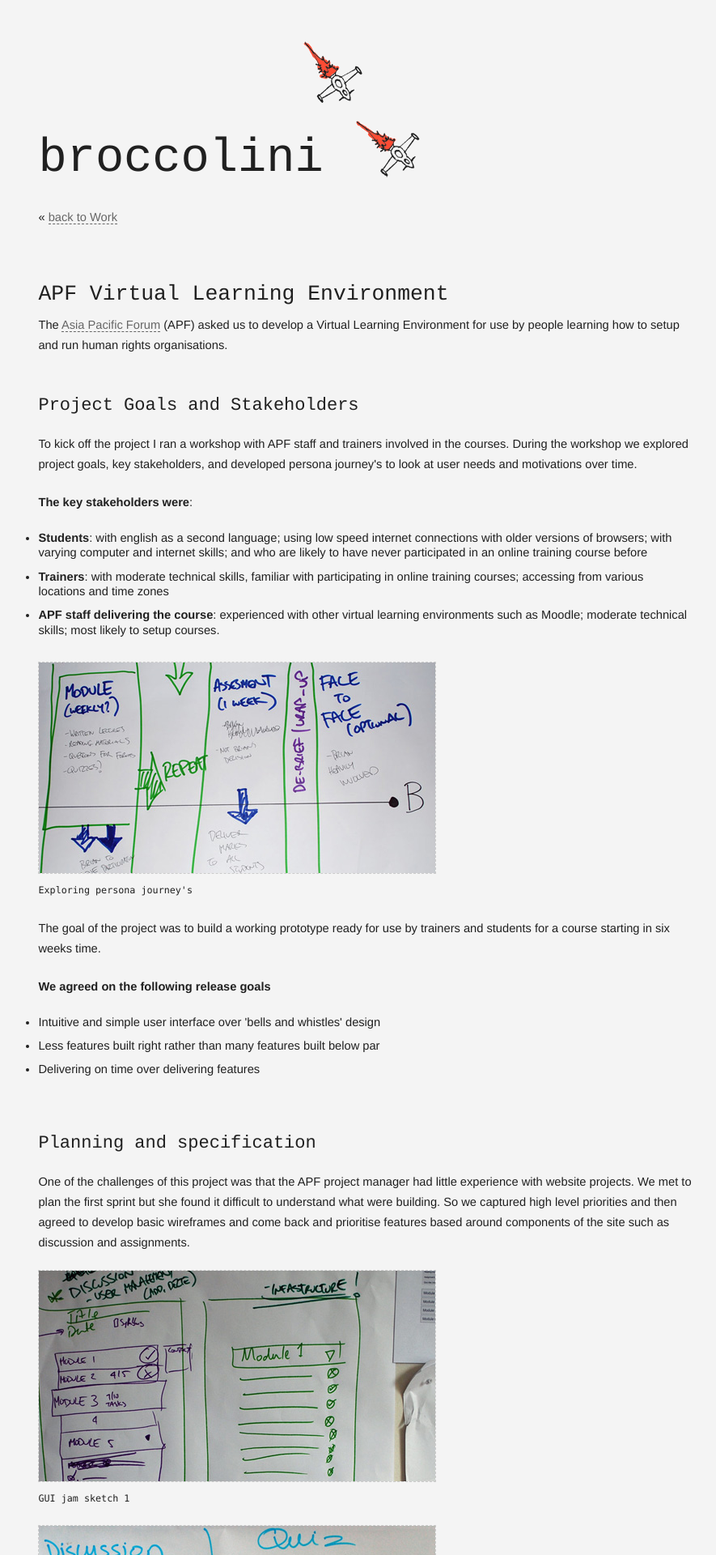
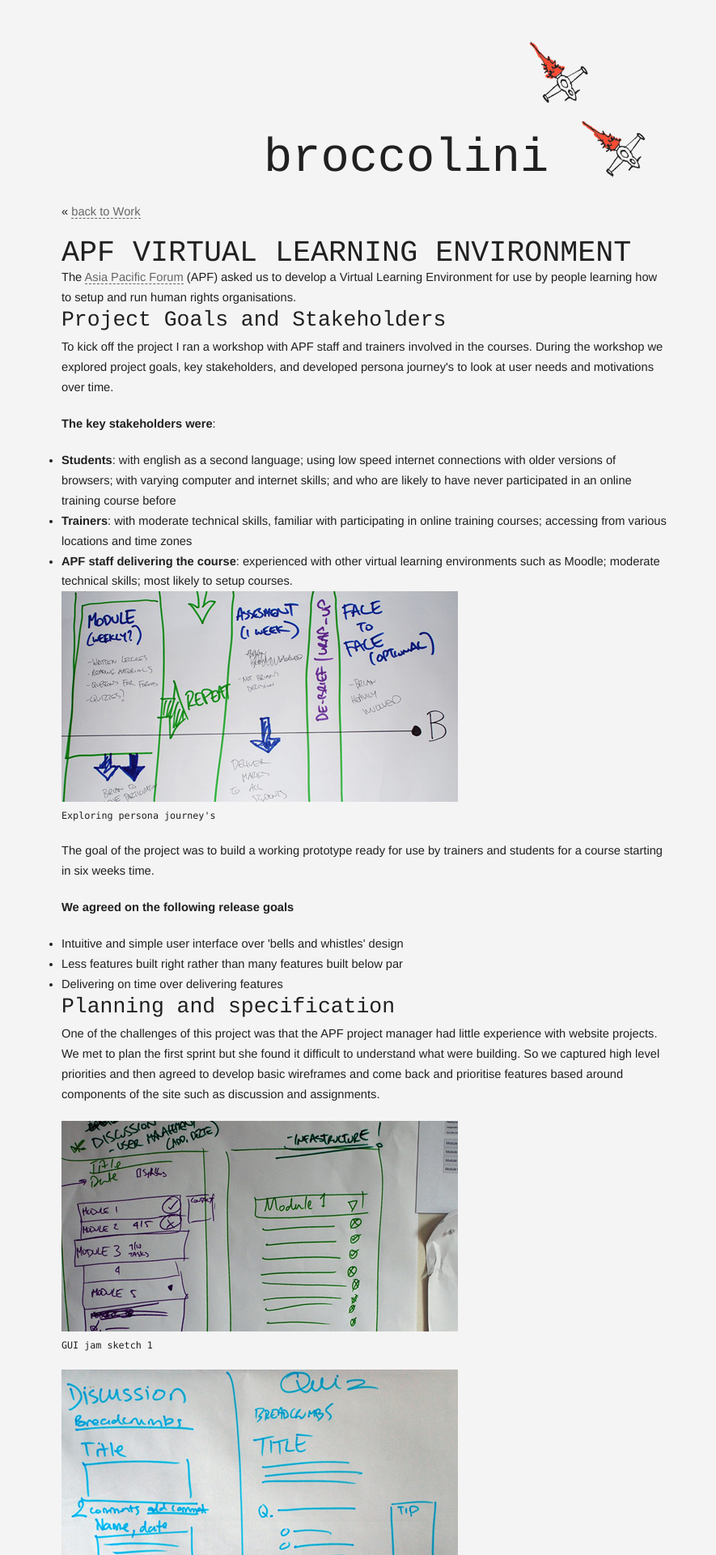
Before and after one commit to natutulak79/broccolini.github.com, a Jekyll site: the page built from projects/virtual-learning-environment.html, in a window 1280 px wide. Shown: the top 1920 px of the page at 81% size, without its empty margins (189-1074 px from the left). Built offline with Jekyll 4.4.1, drawn with Linux system fonts in a browser that asks for light colours; Markdown is read by kramdown in place of the engine named in the settings.

Commit message:
new styles for the portfolio pages with 2 columns and everything, also new improved footer

```diff
--- a/css/screen.css
+++ b/css/screen.css
@@ -24,22 +24,24 @@
 }
 
 h1, h2, h3, h4, h5, h6 {
-  font-family: courier, georgia, serif;
+	font-family: courier, georgia, serif;
 	font-weight: normal;
 }
 
 h1 {
-  margin-bottom: 0.5em;
-	font-size: 1.8em;
+	font-size: 2.5em;
+	line-height: 1em;
+	text-transform: uppercase;
 }
 
 h2 {
-	font-size: 1.5em;
-	margin-top: 50px;
+	font-size: 1.8em;
+	line-height: 1.2em;
 }
 
 p {
-  margin: 1.5em 0;
+	line-height: 1.7em;
+  margin: 4px 0 20px 0;
 }
 
 a {
@@ -49,7 +51,7 @@
 }
 
 a:hover {
-  color: #000;
+  color: #ff4b33;
 	border-bottom: 1px dashed;
 }
 
@@ -89,7 +91,7 @@
 .site {
   font-size: 110%;
   text-align: left;
-  width: 55em;
+  width: 750px;
   margin: 3em auto 2em auto;
   line-height: 1.7em;
 }
@@ -102,19 +104,19 @@
 
   .site .title a {
 		color: #202020;
-		background: url(../images/fighters.png) no-repeat 320px 0;
+		background: url(../images/fighters.png) no-repeat 570px 0;
     text-decoration: none;
 		font-family: courier, georgia, serif;
 		font-size: 4em;
 		font-weight: normal;
 		height: 50px;
 		display: block;
-		padding-top: 140px;
+		padding: 140px 0 0 250px;
 		border-bottom: none;
   }
 
   .site .title a:hover {
-		background: url(../images/fighters.png) no-repeat 320px -194px;
+		background: url(../images/fighters.png) no-repeat 570px -194px;
   }
 
 	.site .title img {
@@ -150,7 +152,7 @@
     border-top: 4px solid #eee;
     margin-top: 2em;
     overflow: hidden;
-		width: 805px;
+		width: 750px;
   }
 
     .site .footer .contact {
@@ -175,6 +177,11 @@
       .site .footer .rss img {
         border: 0;
       }
+
+			.site .footer .columnB h1 {
+				margin-top: 6px;
+				text-transform: none;
+			}
 
 /*****************************************************************************/
 /*
@@ -239,7 +246,7 @@
 	}
 
 
-#portfolio h1, h1.mywork {
+/*#portfolio h1, h1.mywork {
 	margin-top: 70px;
 }
 
@@ -325,7 +332,7 @@
 
 ul.points li.last {
 	margin-bottom: 30px;
-}
+}*/
 
 /*#projects p, #talks p {
 	width: 40em;
@@ -398,3 +405,101 @@
 h2.portfolio {
 	margin-bottom: 20px;
 }
+
+
+/*****************************************************************************/
+/*
+/* Portfolio
+/*
+/*****************************************************************************/
+
+.portfolio {
+	width: 750px;
+	margin-top: 50px;
+}
+
+.columnA {
+	width: 200px;
+	margin: 0 50px 50px 0;
+	float: left;
+}
+
+.columnB {
+	width: 490px;
+	margin: 1px 10px 50px 0;
+	float: left;
+}
+
+.portfolio img {
+	border: dashed 1px #ccc;
+}
+
+.portfolio img:hover {
+	border: dashed 1px #ff4b33;
+}
+
+.portfolio a.img{
+	border-bottom: none;
+}
+
+.portfolio ul {
+  margin-bottom: 70px;
+}
+
+.portfolio ul li {
+	line-height: 1.25em;
+	margin-bottom: 0.75em;
+}
+
+.portfolio ul li {
+	border-top: 2px solid #202020;
+	list-style-type: none;
+	margin-bottom: 50px;
+	padding: 2px 0 0;
+}
+
+.portfolio ul h2 a {
+	color: #202020;
+	border-bottom: none;
+}
+
+.portfolio ul h2 a:hover {
+	color: #ff4b33;
+}
+
+
+/*****************************************************************************/
+/*
+/* Detail
+/*
+/*****************************************************************************/
+
+.detail {
+	width: 750px;
+	margin-top: 50px;
+}
+
+.detail ul.summary {
+	margin-top: 6px;
+}
+
+.detail ul.summary li {
+  border-top: 1px dashed #CCCCCC;
+  font-size: 90%;
+  line-height: 1.2em;
+  list-style-type: none;
+  margin-bottom: 15px;
+}
+
+.detail ul.points {
+  margin-bottom: 50px;
+}
+
+.detail ul.points li {
+	margin-bottom: 1em;
+}
+
+a.back {
+	text-transform: uppercase;
+	font-size: 90%;
+}
```
